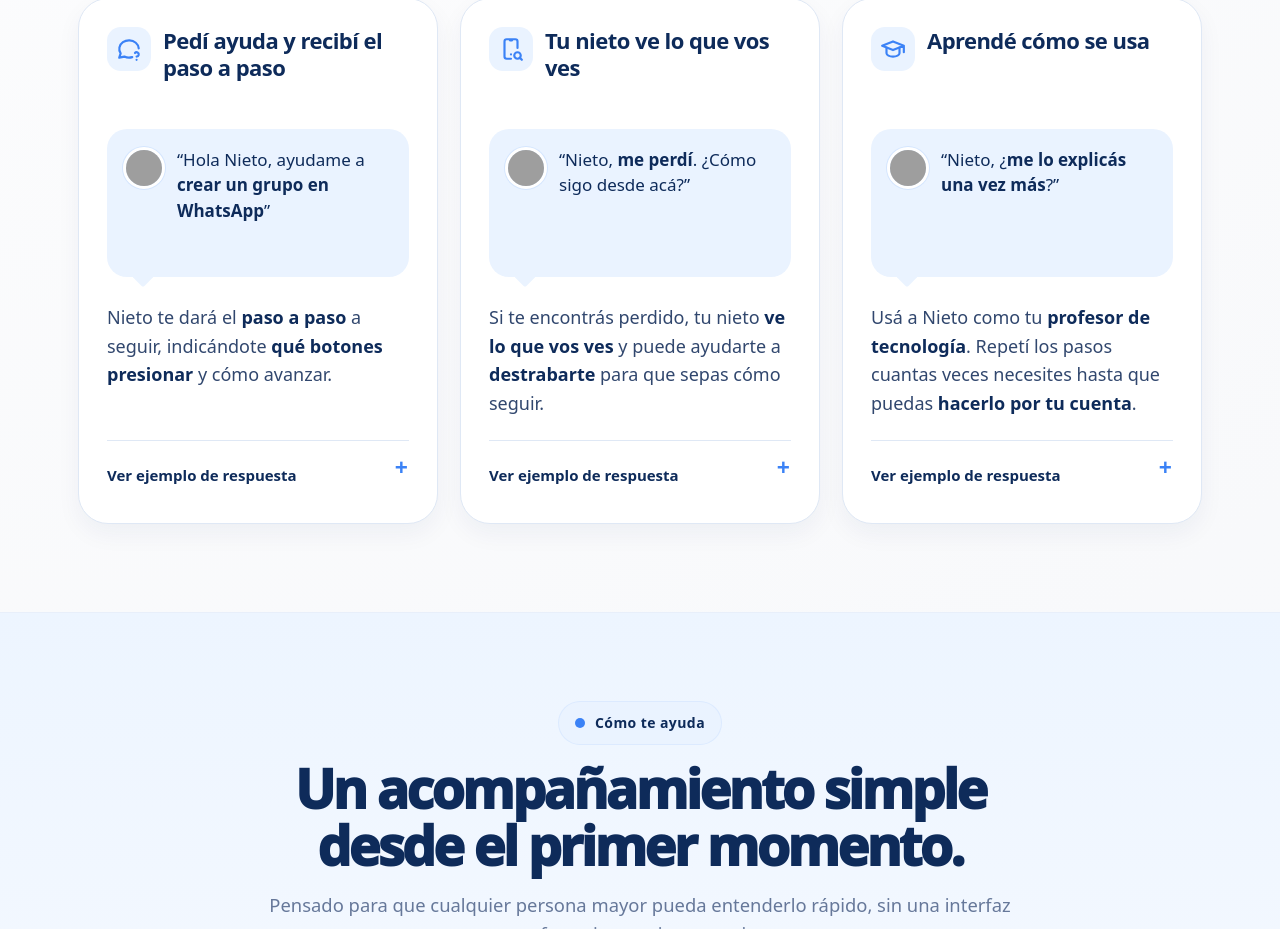
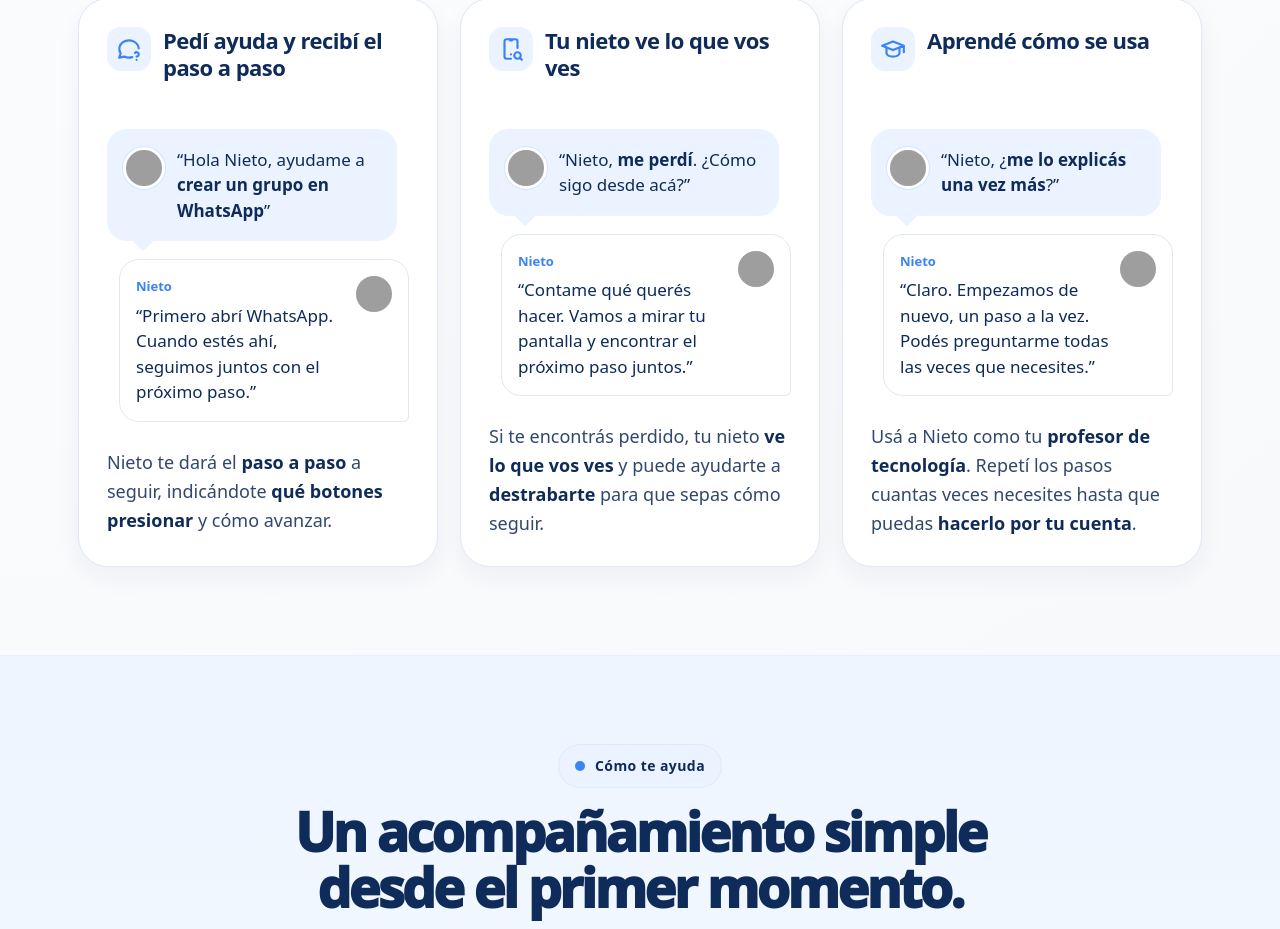
Before and after one commit to tavanofede-png/copiloto-digital-android, a website: page web/index.html in a window 1280 px wide. Shown: the part 1173-2102 px from the top of the page. Drawn offline with Linux system fonts and the light colour scheme; grey boxes are pictures that could not be loaded.

Commit message:
Show Nieto replies inline in card dialogues

```diff
--- a/web/assets/site.css
+++ b/web/assets/site.css
@@ -276,9 +276,10 @@
     #que-es .benefit-icon--help{--benefit-icon:url("icons/message-circle-question.svg")}
     #que-es .benefit-icon--screen{--benefit-icon:url("icons/device-mobile-search.svg")}
     #que-es .benefit-icon--learn{--benefit-icon:url("icons/school.svg")}
+    #que-es .benefit-dialogue{margin:20px 0 26px}
     #que-es .dialogue-bubble{
-      position:relative;display:flex;align-items:flex-start;gap:12px;min-height:148px;
-      margin:20px 0 26px;padding:18px 16px;background:var(--blue-soft);border-radius:20px;
+      position:relative;display:flex;align-items:flex-start;gap:12px;
+      margin:0 12px 18px 0;padding:18px 16px;background:var(--blue-soft);border-radius:20px;
     }
     #que-es .dialogue-bubble::after{
       content:"";position:absolute;left:28px;bottom:-7px;width:16px;height:16px;
@@ -291,21 +292,16 @@
     #que-es .dialogue-avatar img{width:100%;height:100%;object-fit:cover;object-position:right center;transform:scale(1.1)}
     #que-es .dialogue-bubble p{min-width:0;color:var(--navy);font-size:17px;line-height:1.5;margin:0}
     #que-es .dialogue-bubble strong{font-weight:850}
-    #que-es .benefit-description{margin:0 0 22px;font-size:18px;line-height:1.6}
+    #que-es .benefit-description{margin:0;font-size:18px;line-height:1.6}
     #que-es .benefit-description strong{color:var(--navy);font-weight:750}
-    #que-es .benefit-example{margin-top:auto;border-top:1px solid var(--line)}
-    #que-es .benefit-example summary{
-      position:relative;display:flex;align-items:center;min-height:54px;padding:14px 28px 0 0;
-      color:var(--navy);font-size:15px;font-weight:800;line-height:1.4;list-style:none;cursor:pointer;
+    #que-es .benefit-answer{
+      display:flex;flex-direction:row-reverse;align-items:flex-start;gap:10px;
+      margin:0 0 0 12px;padding:16px;border:1px solid var(--line);border-radius:20px 20px 6px 20px;background:white;
     }
-    #que-es .benefit-example summary::-webkit-details-marker{display:none}
-    #que-es .benefit-example summary::after{content:"+";position:absolute;right:1px;top:15px;color:var(--blue);font-size:23px;line-height:1}
-    #que-es .benefit-example summary:hover,#que-es .benefit-example[open] summary{color:var(--blue)}
-    #que-es .benefit-example[open] summary::after{content:"−"}
-    #que-es .benefit-answer{padding:18px 0 2px}
-    #que-es .benefit-answer-profile{display:flex;align-items:center;gap:10px;color:var(--blue);font-size:13px;font-weight:800;margin-bottom:12px}
+    #que-es .benefit-answer-message{min-width:0;flex:1}
+    #que-es .benefit-answer-message > span{display:block;color:var(--blue);font-size:13px;font-weight:800;margin-bottom:6px}
     #que-es .answer-avatar{display:block;flex:0 0 36px;width:36px;height:36px;overflow:hidden;border-radius:50%;background:var(--blue-soft)}
     #que-es .answer-avatar img{width:100%;height:100%;object-fit:cover;object-position:left center;transform:scale(1.1)}
-    #que-es .benefit-answer p{font-size:16px;line-height:1.6;margin:0}
+    #que-es .benefit-answer p{color:var(--navy);font-size:17px;line-height:1.5;margin:0}
     @media(max-width:1100px) and (min-width:981px){#que-es .card{padding:24px}#que-es .benefit-header{min-height:100px}}
-    @media(max-width:980px){#que-es .benefit-header,#que-es .dialogue-bubble{min-height:0}}
+    @media(max-width:980px){#que-es .benefit-header{min-height:0}}
--- a/web/index.html
+++ b/web/index.html
@@ -68,45 +68,51 @@
               <span class="benefit-icon benefit-icon--help" aria-hidden="true"></span>
               <h3 id="benefit-help-title">Pedí ayuda y recibí el paso a paso</h3>
             </div>
+            <div class="benefit-dialogue" role="group" aria-label="Ejemplo de conversación con Nieto">
               <blockquote class="dialogue-bubble">
                 <span class="dialogue-avatar" aria-hidden="true"><img src="assets/nieto-avatares.png" alt="" width="1774" height="887" decoding="async" /></span>
                 <p>“Hola Nieto, ayudame a <strong>crear un grupo en WhatsApp</strong>”</p>
               </blockquote>
+              <blockquote class="benefit-answer">
+                <span class="answer-avatar" aria-hidden="true"><img src="assets/nieto-avatares.png" alt="" width="1774" height="887" decoding="async" /></span>
+                <div class="benefit-answer-message"><span>Nieto</span><p>“Primero abrí WhatsApp. Cuando estés ahí, seguimos juntos con el próximo paso.”</p></div>
+              </blockquote>
+            </div>
             <p class="benefit-description">Nieto te dará el <strong>paso a paso</strong> a seguir, indicándote <strong>qué botones presionar</strong> y cómo avanzar.</p>
-            <details class="benefit-example">
-              <summary>Ver ejemplo de respuesta</summary>
-              <div class="benefit-answer"><div class="benefit-answer-profile"><span class="answer-avatar" aria-hidden="true"><img src="assets/nieto-avatares.png" alt="" width="1774" height="887" decoding="async" /></span><span>Ejemplo de Nieto</span></div><p>“Primero abrí WhatsApp. Cuando estés ahí, seguimos juntos con el próximo paso.”</p></div>
-            </details>
           </article>
           <article class="card" aria-labelledby="benefit-screen-title">
             <div class="benefit-header">
               <span class="benefit-icon benefit-icon--screen" aria-hidden="true"></span>
               <h3 id="benefit-screen-title">Tu nieto ve lo que vos ves</h3>
             </div>
+            <div class="benefit-dialogue" role="group" aria-label="Ejemplo de conversación con Nieto">
               <blockquote class="dialogue-bubble">
                 <span class="dialogue-avatar" aria-hidden="true"><img src="assets/nieto-avatares.png" alt="" width="1774" height="887" decoding="async" /></span>
                 <p>“Nieto, <strong>me perdí</strong>. ¿Cómo sigo desde acá?”</p>
               </blockquote>
+              <blockquote class="benefit-answer">
+                <span class="answer-avatar" aria-hidden="true"><img src="assets/nieto-avatares.png" alt="" width="1774" height="887" decoding="async" /></span>
+                <div class="benefit-answer-message"><span>Nieto</span><p>“Contame qué querés hacer. Vamos a mirar tu pantalla y encontrar el próximo paso juntos.”</p></div>
+              </blockquote>
+            </div>
             <p class="benefit-description">Si te encontrás perdido, tu nieto <strong>ve lo que vos ves</strong> y puede ayudarte a <strong>destrabarte</strong> para que sepas cómo seguir.</p>
-            <details class="benefit-example">
-              <summary>Ver ejemplo de respuesta</summary>
-              <div class="benefit-answer"><div class="benefit-answer-profile"><span class="answer-avatar" aria-hidden="true"><img src="assets/nieto-avatares.png" alt="" width="1774" height="887" decoding="async" /></span><span>Ejemplo de Nieto</span></div><p>“Contame qué querés hacer. Vamos a mirar tu pantalla y encontrar el próximo paso juntos.”</p></div>
-            </details>
           </article>
           <article class="card" aria-labelledby="benefit-learn-title">
             <div class="benefit-header">
               <span class="benefit-icon benefit-icon--learn" aria-hidden="true"></span>
               <h3 id="benefit-learn-title">Aprendé cómo se usa</h3>
             </div>
+            <div class="benefit-dialogue" role="group" aria-label="Ejemplo de conversación con Nieto">
               <blockquote class="dialogue-bubble">
                 <span class="dialogue-avatar" aria-hidden="true"><img src="assets/nieto-avatares.png" alt="" width="1774" height="887" decoding="async" /></span>
                 <p>“Nieto, ¿<strong>me lo explicás una vez más</strong>?”</p>
               </blockquote>
+              <blockquote class="benefit-answer">
+                <span class="answer-avatar" aria-hidden="true"><img src="assets/nieto-avatares.png" alt="" width="1774" height="887" decoding="async" /></span>
+                <div class="benefit-answer-message"><span>Nieto</span><p>“Claro. Empezamos de nuevo, un paso a la vez. Podés preguntarme todas las veces que necesites.”</p></div>
+              </blockquote>
+            </div>
             <p class="benefit-description">Usá a Nieto como tu <strong>profesor de tecnología</strong>. Repetí los pasos cuantas veces necesites hasta que puedas <strong>hacerlo por tu cuenta</strong>.</p>
-            <details class="benefit-example">
-              <summary>Ver ejemplo de respuesta</summary>
-              <div class="benefit-answer"><div class="benefit-answer-profile"><span class="answer-avatar" aria-hidden="true"><img src="assets/nieto-avatares.png" alt="" width="1774" height="887" decoding="async" /></span><span>Ejemplo de Nieto</span></div><p>“Claro. Empezamos de nuevo, un paso a la vez. Podés preguntarme todas las veces que necesites.”</p></div>
-            </details>
           </article>
         </div>
       </div>
```
Also changed, not shown: docs/WEB-CHANGELOG.md (+6 -0 lines). Lines whose indentation alone changed are shown as unchanged.
